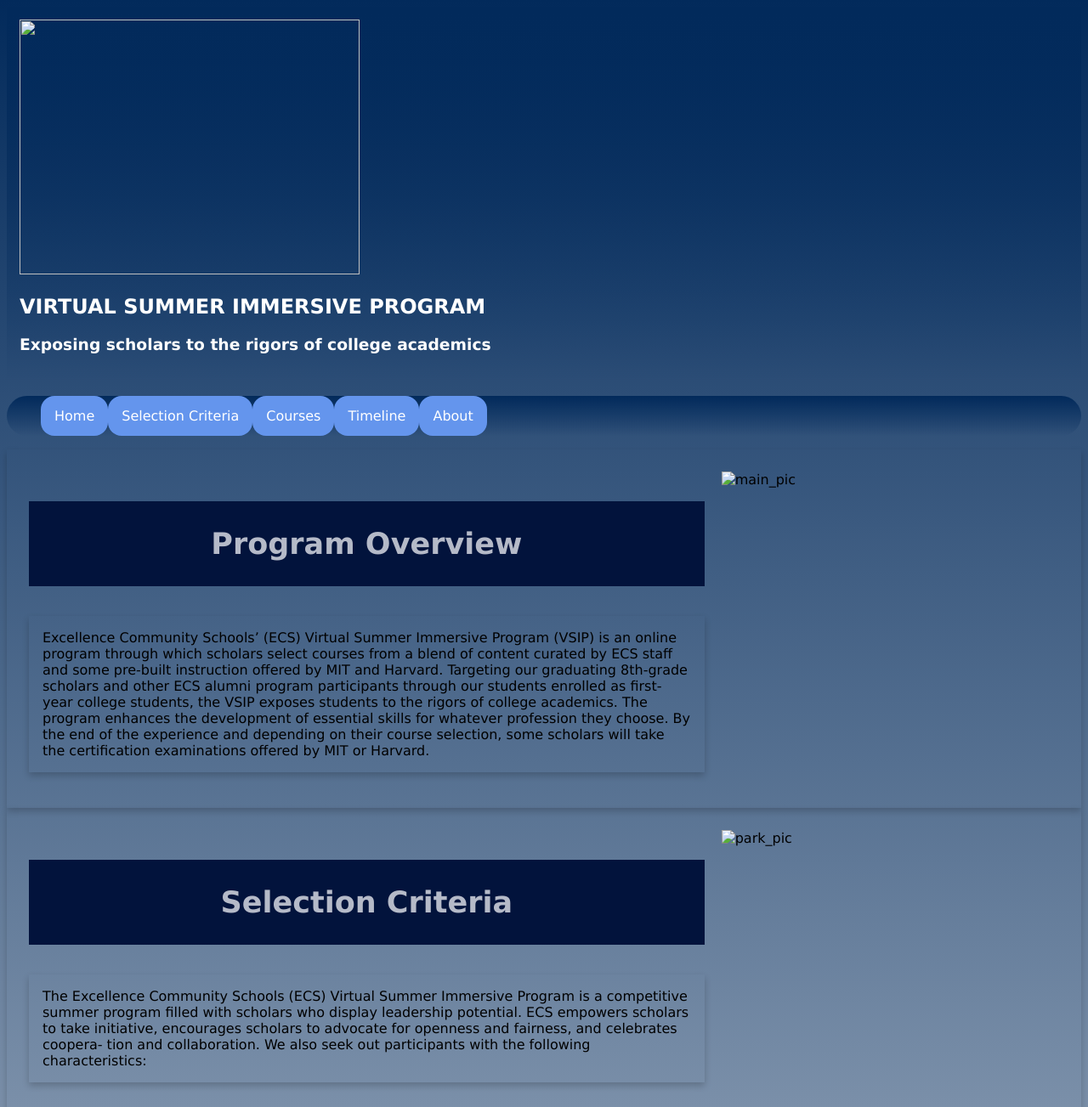
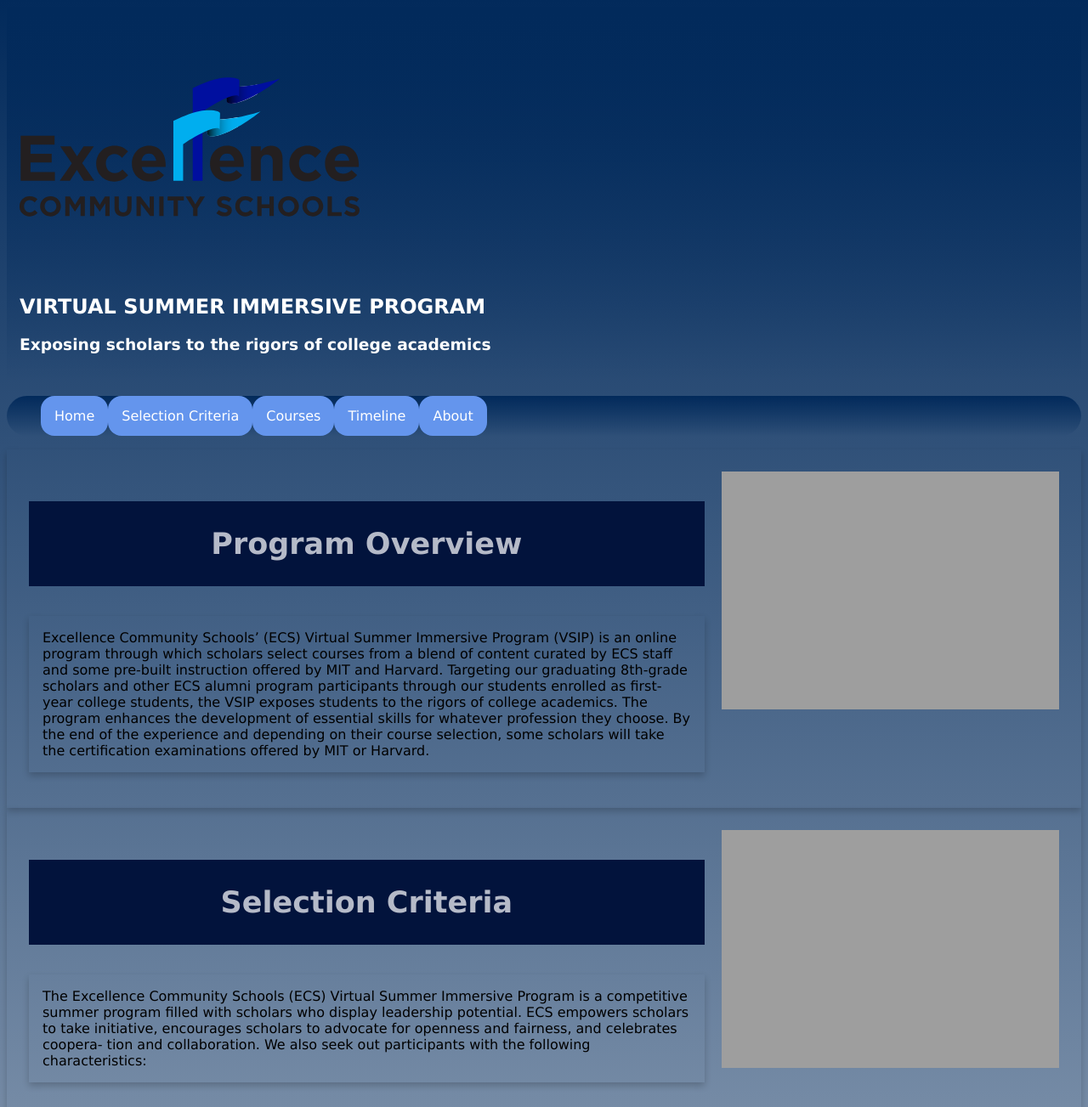
Before and after one commit to WaddySam/BCE, a plain HTML site: page index.html in a window 1280 px wide. Shown: the top 1303 px of the page at 85% size. Drawn offline with Linux system fonts and the light colour scheme; the site is published under a folder, as on GitHub Pages, so addresses that start at the root find nothing.

Commit message:
remove / for the dir

```diff
--- a/index.html
+++ b/index.html
@@ -12,7 +12,7 @@
 <body>
   <header class="header">
     <a href="https://www.excellencecommunityschools.org"><img alt="" id="logo" role="presentation"
-        src="/assets/ECSLOGO.svg" width="300" /></a>
+        src="assets/ECSLOGO.svg" width="300" /></a>
     <h2>VIRTUAL SUMMER IMMERSIVE PROGRAM</h2>
     <h3>Exposing scholars to the rigors of college academics</h3>
   </header>
@@ -42,7 +42,7 @@
         or Harvard.
       </p>
     </section>
-    <img class="column side" src="/assets/mainpic.png" alt="main_pic" title="in the park activity" />
+    <img class="column side" src="assets/mainpic.png" alt="main_pic" title="in the park activity" />
   </article>
   <article id="selection-criteria" class="row card">
     <section class="column content middle">
@@ -56,7 +56,7 @@
         participants with the following characteristics:
       </p>
     </section>
-    <img class="column side" src="/assets/parkpic.png" alt="park_pic"  />
+    <img class="column side" src="assets/parkpic.png" alt="park_pic"  />
   </article>
   <section class="row cards">
     <p class="card column">
@@ -90,7 +90,7 @@
     </section>
     <section class="column">
       <figure>
-        <img src="/assets/classroom.png" alt="Classroom picture"  />
+        <img src="assets/classroom.png" alt="Classroom picture"  />
         <figcaption>The students learn in high tech environment</figcaption>
       </figure>
     </section>
```
